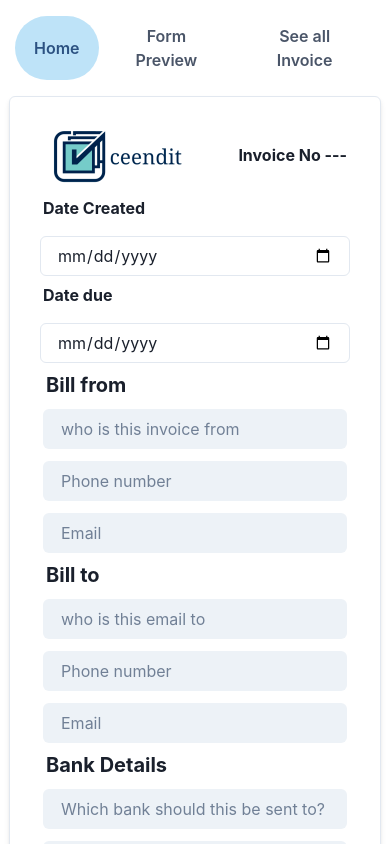
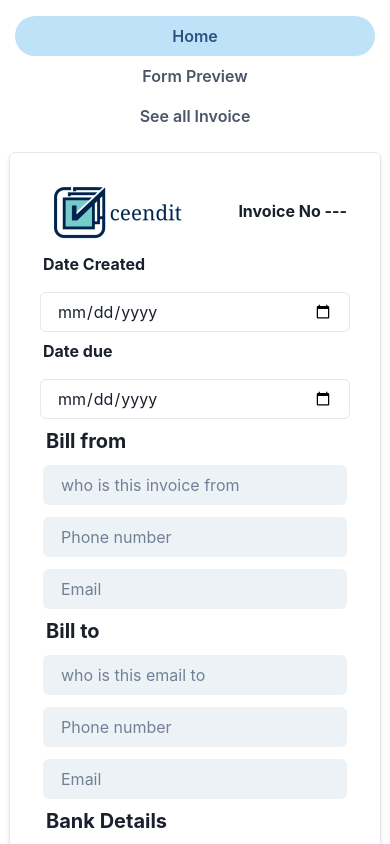
Before and after one commit to kodervine/ceendit-react, a React (Vite) app: page / in a window 390 px wide. Shown: the top 844 px of the page. Built offline with nearby package versions, Linux system fonts and the light colour scheme; no server answers; the database is empty.

Commit message:
direction column on also the tab area

```diff
--- a/src/App.jsx
+++ b/src/App.jsx
@@ -18,6 +18,7 @@ import Error from "./components/Error";
 import AlertComponent from "./components/AlertComponent";
 
 function App() {
+  const smallScreenWidth = window.innerWidth < 700;
   const { showPreviewComponent, showAllInvoice } = useGlobalContext();
 
   return (
@@ -25,12 +26,17 @@ function App() {
       <Tabs
         variant="soft-rounded"
         colorScheme="blue"
-        ml={{ base: "0", md: "60", lg: "96" }}
+        ml={{ base: "0", md: "60", lg: "35%" }}
       >
-        <TabList mt="4" mb="4">
+        <TabList
+          mt="4"
+          mb="4"
+          flexDirection={smallScreenWidth ? "column" : "row"}
+        >
           <Tab>
             <Link to="/">Home</Link>
           </Tab>
+
           <Tab>
             <Link to="/form-preview">Form Preview</Link>
           </Tab>
```
